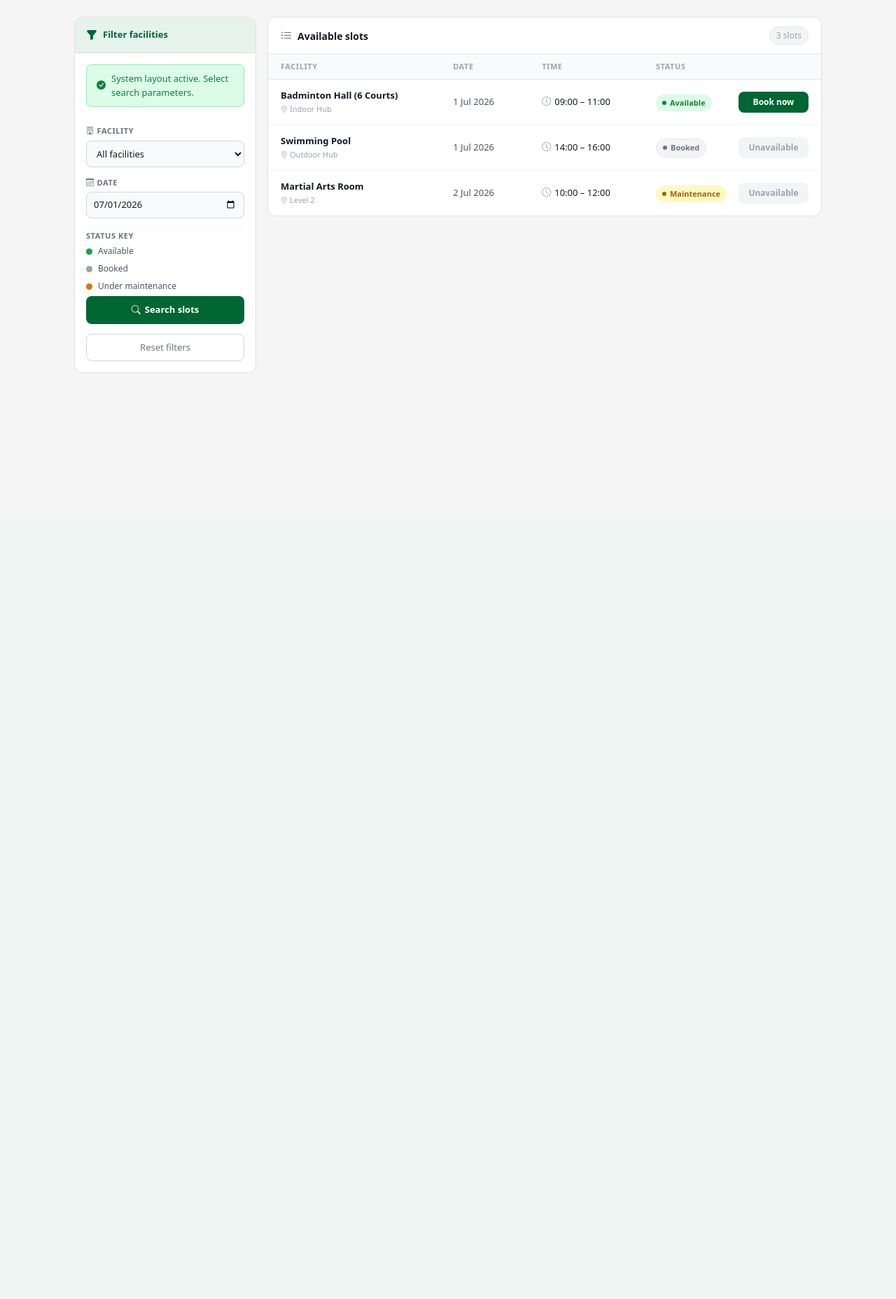
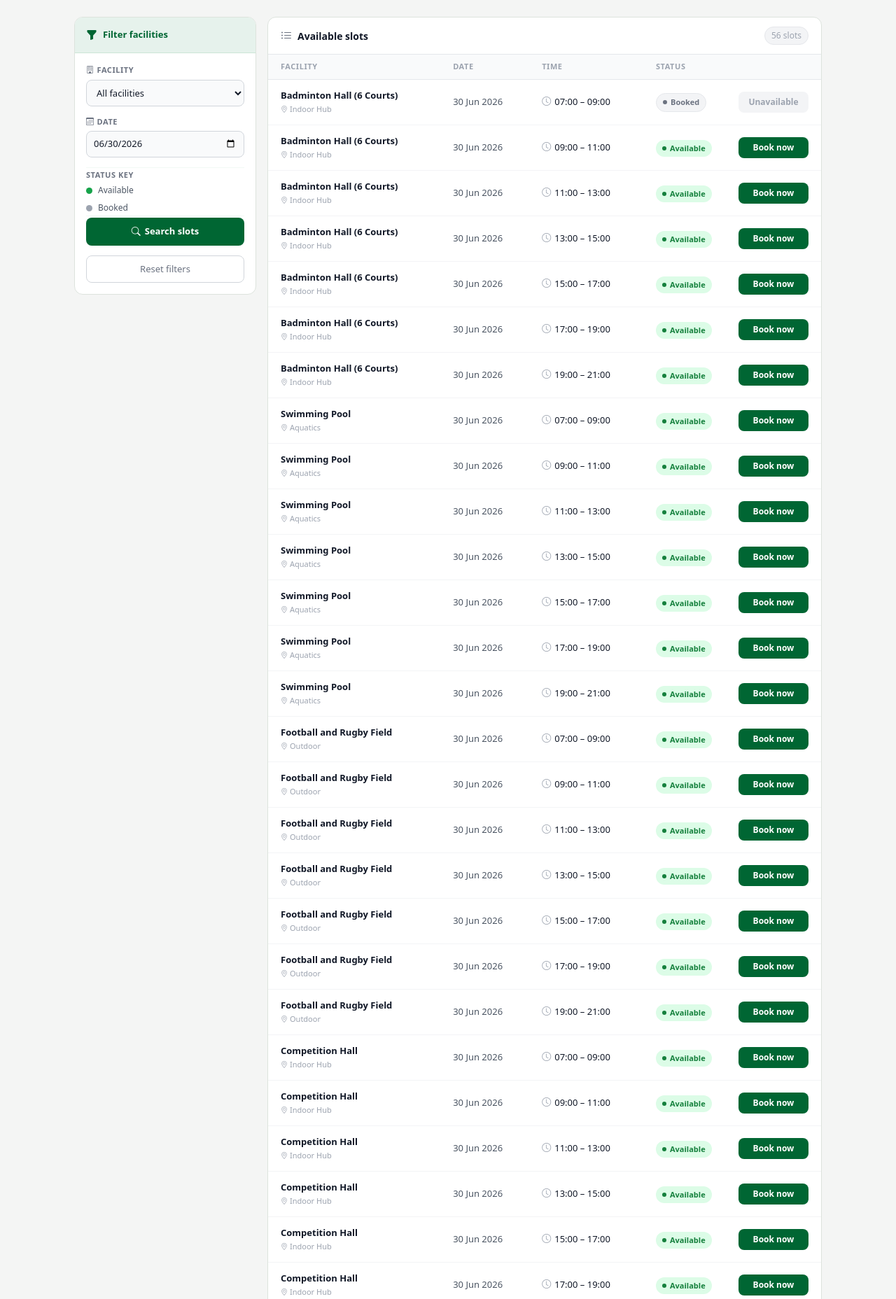
Before and after one commit to WeiXiangWee/C270-DevOps-Team5, a Node server app: page /search in a window 1280 px wide. Shown: the part 64-1920 px from the top of the page at 70% size. Before the commit the page ends 597 px from the top, so only its background shows below. Run offline with Node 20, Linux system fonts and the light colour scheme; the visitor is signed in with stand-in values (Sample User, id 1).

Commit message:
Complete all features - search, booking, dashboard, facilities

```diff
--- a/app.js
+++ b/app.js
@@ -26,6 +26,59 @@ app.use('/', facilitiesRoutes);
 const bookingsRoutes = require('./routes/bookings');
 app.use('/', bookingsRoutes);
 
+const facilities = [
+    { name: 'Badminton Hall (6 Courts)', type: 'Indoor Hub' },
+    { name: 'Swimming Pool', type: 'Aquatics' },
+    { name: 'Football and Rugby Field', type: 'Outdoor' },
+    { name: 'Competition Hall', type: 'Indoor Hub' },
+    { name: 'Table Tennis Hall (6 Tables)', type: 'Indoor Hub' },
+    { name: 'Multi-Purpose Hall', type: 'Indoor Hub' },
+    { name: 'Tennis / Basketball / Futsal Court', type: 'Outdoor' },
+    { name: 'Martial Arts Room', type: 'Level 2' }
+];
+
+const timeSlots = [
+    '07:00 – 09:00',
+    '09:00 – 11:00',
+    '11:00 – 13:00',
+    '13:00 – 15:00',
+    '15:00 – 17:00',
+    '17:00 – 19:00',
+    '19:00 – 21:00'
+];
+
+function getSlotsForDate(dateStr) {
+    const d = new Date(dateStr);
+    const displayDate = d.toLocaleDateString('en-GB', {
+        day: 'numeric',
+        month: 'short',
+        year: 'numeric'
+    });
+
+    const slots = [];
+    let id = 1;
+
+    facilities.forEach(facility => {
+        timeSlots.forEach(time => {
+            slots.push({
+                id: id++,
+                facility: facility.name,
+                type: facility.type,
+                date: dateStr,
+                displayDate: displayDate,
+                time: time,
+                status: 'available'
+            });
+        });
+    });
+
+    return slots;
+}
+
+// Store booked slots
+const bookedSlots = [];
+app.locals.bookedSlots = bookedSlots;
+
 app.get("/", (req, res) => {
     res.render("index");
 });
@@ -45,7 +98,46 @@ app.get("/search", (req, res) => {
     if (!req.session.user) {
         return res.redirect('/login');
     }
-    res.render("search");
+
+    const { facility, date } = req.query;
+
+    // Default to today
+    const today = new Date().toISOString().split('T')[0];
+    const selectedDate = date || today;
+    const selectedFacility = facility || '';
+
+    // Generate slots for selected date
+    let slots = getSlotsForDate(selectedDate);
+
+    // Mark booked slots as unavailable
+    const bookedSlots = app.locals.bookedSlots;
+    slots = slots.map(slot => {
+        const isBooked = bookedSlots.find(b =>
+            b.facility === slot.facility &&
+            b.date === slot.date &&
+            b.time === slot.time
+        );
+        return isBooked ? { ...slot, status: 'booked' } : slot;
+    });
+
+    // Filter by facility if selected
+    if (selectedFacility !== '') {
+        slots = slots.filter(s => s.facility === selectedFacility);
+    }
+
+    res.render('search', {
+        slots: slots,
+        selectedFacility: selectedFacility,
+        selectedDate: selectedDate,
+        searched: req.query.facility !== undefined || req.query.date !== undefined
+    });
+});
+
+app.get("/availability", (req, res) => {
+    if (!req.session.user) {
+        return res.redirect('/login');
+    }
+    res.redirect('/search');
 });
 
 const PORT = process.env.PORT || 3000;
--- a/views/search.ejs
+++ b/views/search.ejs
@@ -17,7 +17,6 @@
     * { box-sizing: border-box; }
     body { background: #f4f5f4; font-family: system-ui, -apple-system, sans-serif; }
 
-    /* ── Top bar ── */
     .topbar {
       background: var(--rp-green);
       padding: 14px 24px;
@@ -55,7 +54,6 @@
     }
     .back-link:hover { color: #fff; }
 
-    /* ── Layout ── */
     .page-content {
       max-width: 1100px;
       margin: 24px auto;
@@ -66,7 +64,6 @@
       align-items: start;
     }
 
-    /* ── Filter panel ── */
     .filter-panel {
       background: #fff;
       border: 0.5px solid #dde3dd;
@@ -108,7 +105,6 @@
     .legend-dot { width: 9px; height: 9px; border-radius: 50%; flex-shrink: 0; }
     .dot-avail  { background: #16a34a; }
     .dot-booked { background: #9ca3af; }
-    .dot-maint  { background: #d97706; }
 
     .btn-search {
       width: 100%; padding: 10px;
@@ -116,6 +112,7 @@
       border: none; border-radius: 8px;
       font-size: 13px; font-weight: 600;
       display: flex; align-items: center; justify-content: center; gap: 6px;
+      cursor: pointer;
     }
 
     .btn-reset {
@@ -123,9 +120,12 @@
       background: transparent; color: #6b7280;
       border: 0.5px solid #d1d5db; border-radius: 8px;
       font-size: 13px;
+      cursor: pointer;
+      text-decoration: none;
+      display: block;
+      text-align: center;
     }
 
-    /* ── Results panel ── */
     .results-panel {
       background: #fff;
       border: 0.5px solid #dde3dd;
@@ -147,7 +147,6 @@
       border: 0.5px solid #e5e7eb;
     }
 
-    /* ── Column header ── */
     .slot-head {
       display: grid;
       grid-template-columns: 2fr 1fr 1.3fr 110px 100px;
@@ -163,7 +162,6 @@
       text-transform: uppercase;
     }
 
-    /* ── Slot rows ── */
     .slot-list { display: flex; flex-direction: column; }
     .slot-row {
       display: grid;
@@ -181,7 +179,6 @@
     .slot-time { font-size: 13px; color: #111827; display: flex; align-items: center; gap: 5px; }
     .slot-time i { font-size: 13px; color: #9ca3af; }
 
-    /* Status pills */
     .pill {
       display: inline-flex; align-items: center; gap: 5px;
       padding: 4px 9px; border-radius: 20px;
@@ -190,26 +187,22 @@
     .pill-dot { width: 6px; height: 6px; border-radius: 50%; background: currentColor; }
     .pill-avail  { background: #dcfce7; color: #15803d; }
     .pill-booked { background: #f3f4f6; color: #6b7280; border: 0.5px solid #e5e7eb; }
-    .pill-maint  { background: #fef9c3; color: #a16207; }
 
-    /* Action buttons */
     .btn-book {
       padding: 6px 13px; font-size: 12px; font-weight: 600;
       border-radius: 8px; border: none; width: 100%;
+      display: block; text-align: center; text-decoration: none;
     }
     .btn-book-active { background: var(--rp-green); color: #fff; }
-    .btn-book-inactive { background: #f3f4f6; color: #9ca3af; }
+    .btn-book-inactive { background: #f3f4f6; color: #9ca3af; pointer-events: none; }
 
-    /* Flash messages */
-    .flash-success {
-      background: #dcfce7; color: #15803d;
-      border: 0.5px solid #86efac;
-      border-radius: 8px; padding: 10px 14px;
-      font-size: 13px; margin-bottom: 12px;
-      display: flex; align-items: center; gap: 8px;
+    .empty-state {
+      padding: 40px;
+      text-align: center;
+      color: #9ca3af;
+      font-size: 13px;
     }
 
-    /* Responsive */
     @media (max-width: 768px) {
       .page-content { grid-template-columns: 1fr; }
       .slot-head,
@@ -221,7 +214,7 @@
 </head>
 <body>
 
-  <!-- ── Top bar ── -->
+  <!-- Top bar -->
   <nav class="topbar">
     <div class="topbar-left">
       <div class="topbar-logo">
@@ -243,7 +236,7 @@
     </div>
   </nav>
 
-  <!-- ── Page body ── -->
+  <!-- Page body -->
   <div class="page-content">
 
     <!-- Filter panel -->
@@ -254,29 +247,25 @@
       </div>
       <div class="filter-body">
 
-        <div class="flash-success">
-          <i class="bi bi-check-circle-fill"></i> System layout active. Select search parameters.
-        </div>
-
-        <form onsubmit="return false;">
+        <form method="GET" action="/search">
           <div style="margin-bottom: 14px;">
             <div class="field-label"><i class="bi bi-building"></i> Facility</div>
             <select name="facility">
               <option value="">All facilities</option>
-              <option value="Competition Hall">Competition Hall</option>
-              <option value="Badminton Hall (6 Courts)">Badminton Hall (6 Courts)</option>
-              <option value="Table Tennis Hall (6 Tables)">Table Tennis Hall (6 Tables)</option>
-              <option value="Multi-Purpose Hall">Multi-Purpose Hall</option>
-              <option value="Tennis / Basketball / Futsal Court">Tennis / Basketball / Futsal Court</option>
-              <option value="Football and Rugby Field">Football and Rugby Field</option>
-              <option value="Swimming Pool">Swimming Pool</option>
-              <option value="Martial Arts Room">Martial Arts Room</option>
+              <option value="Competition Hall" <%= selectedFacility === 'Competition Hall' ? 'selected' : '' %>>Competition Hall</option>
+              <option value="Badminton Hall (6 Courts)" <%= selectedFacility === 'Badminton Hall (6 Courts)' ? 'selected' : '' %>>Badminton Hall (6 Courts)</option>
+              <option value="Table Tennis Hall (6 Tables)" <%= selectedFacility === 'Table Tennis Hall (6 Tables)' ? 'selected' : '' %>>Table Tennis Hall (6 Tables)</option>
+              <option value="Multi-Purpose Hall" <%= selectedFacility === 'Multi-Purpose Hall' ? 'selected' : '' %>>Multi-Purpose Hall</option>
+              <option value="Tennis / Basketball / Futsal Court" <%= selectedFacility === 'Tennis / Basketball / Futsal Court' ? 'selected' : '' %>>Tennis / Basketball / Futsal Court</option>
+              <option value="Football and Rugby Field" <%= selectedFacility === 'Football and Rugby Field' ? 'selected' : '' %>>Football and Rugby Field</option>
+              <option value="Swimming Pool" <%= selectedFacility === 'Swimming Pool' ? 'selected' : '' %>>Swimming Pool</option>
+              <option value="Martial Arts Room" <%= selectedFacility === 'Martial Arts Room' ? 'selected' : '' %>>Martial Arts Room</option>
             </select>
           </div>
 
           <div style="margin-bottom: 14px;">
             <div class="field-label"><i class="bi bi-calendar3"></i> Date</div>
-            <input type="date" name="date" value="2026-07-01">
+            <input type="date" name="date" value="<%= selectedDate %>">
           </div>
 
           <hr class="divider">
@@ -286,18 +275,17 @@
             <div class="legend">
               <div class="legend-row"><div class="legend-dot dot-avail"></div> Available</div>
               <div class="legend-row"><div class="legend-dot dot-booked"></div> Booked</div>
-              <div class="legend-row"><div class="legend-dot dot-maint"></div> Under maintenance</div>
             </div>
           </div>
 
           <hr class="divider">
 
-          <button type="button" class="btn-search">
+          <button type="submit" class="btn-search">
             <i class="bi bi-search"></i> Search slots
           </button>
         </form>
 
-        <button type="button" class="btn-reset">Reset filters</button>
+        <a href="/search" class="btn-reset">Reset filters</a>
 
       </div>
     </div>
@@ -309,7 +297,7 @@
           <i class="bi bi-list-ul"></i>
           <span class="results-title">Available slots</span>
         </div>
-        <span class="results-count">3 slots</span>
+        <span class="results-count"><%= slots.length %> slots</span>
       </div>
 
       <div class="slot-head">
@@ -321,43 +309,40 @@
       </div>
 
       <div class="slot-list">
-
-        <!-- Mock Row 1: Available -->
+        <% if (slots.length === 0) { %>
+        <div class="empty-state">
+          <i class="bi bi-calendar-x" style="font-size:2rem; display:block; margin-bottom:8px;"></i>
+          No slots found for your search.
+        </div>
+        <% } else { %>
+        <% slots.forEach(slot => { %>
         <div class="slot-row">
           <div>
-            <div class="facility-name">Badminton Hall (6 Courts)</div>
-            <div class="facility-type"><i class="bi bi-geo-alt" style="font-size:10px;"></i> Indoor Hub</div>
+            <div class="facility-name"><%= slot.facility %></div>
+            <div class="facility-type">
+              <i class="bi bi-geo-alt" style="font-size:10px;"></i> <%= slot.type %>
+            </div>
           </div>
-          <div class="slot-date">1 Jul 2026</div>
-          <div class="slot-time"><i class="bi bi-clock"></i> 09:00 – 11:00</div>
-          <div><span class="pill pill-avail"><span class="pill-dot"></span>Available</span></div>
-          <div><button class="btn-book btn-book-active">Book now</button></div>
+          <div class="slot-date"><%= slot.displayDate %></div>
+          <div class="slot-time"><i class="bi bi-clock"></i> <%= slot.time %></div>
+          <div>
+            <% if (slot.status === 'available') { %>
+            <span class="pill pill-avail"><span class="pill-dot"></span>Available</span>
+            <% } else { %>
+            <span class="pill pill-booked"><span class="pill-dot"></span>Booked</span>
+            <% } %>
+          </div>
+          <div>
+            <% if (slot.status === 'available') { %>
+            <a href="/bookings/add?name=<%= encodeURIComponent(slot.facility) %>&date=<%= slot.date %>&time=<%= encodeURIComponent(slot.time) %>"
+               class="btn-book btn-book-active">Book now</a>
+            <% } else { %>
+            <span class="btn-book btn-book-inactive">Unavailable</span>
+            <% } %>
+          </div>
         </div>
-
-        <!-- Mock Row 2: Booked -->
-        <div class="slot-row">
-          <div>
-            <div class="facility-name">Swimming Pool</div>
-            <div class="facility-type"><i class="bi bi-geo-alt" style="font-size:10px;"></i> Outdoor Hub</div>
-          </div>
-          <div class="slot-date">1 Jul 2026</div>
-          <div class="slot-time"><i class="bi bi-clock"></i> 14:00 – 16:00</div>
-          <div><span class="pill pill-booked"><span class="pill-dot"></span>Booked</span></div>
-          <div><button class="btn-book btn-book-inactive" disabled>Unavailable</button></div>
-        </div>
-
-        <!-- Mock Row 3: Maintenance -->
-        <div class="slot-row">
-          <div>
-            <div class="facility-name">Martial Arts Room</div>
-            <div class="facility-type"><i class="bi bi-geo-alt" style="font-size:10px;"></i> Level 2</div>
-          </div>
-          <div class="slot-date">2 Jul 2026</div>
-          <div class="slot-time"><i class="bi bi-clock"></i> 10:00 – 12:00</div>
-          <div><span class="pill pill-maint"><span class="pill-dot"></span>Maintenance</span></div>
-          <div><button class="btn-book btn-book-inactive" disabled>Unavailable</button></div>
-        </div>
-
+        <% }) %>
+        <% } %>
       </div>
     </div>
 
```
Also changed, not shown: routes/bookings.js (+20 -16 lines), routes/facilities.js (+67 -10 lines), views/addBooking.ejs (deleted, +0 -71 lines), views/bookingSuccess.ejs (added, +51 -0 lines), views/facilityDetails.ejs (+13 -3 lines).
